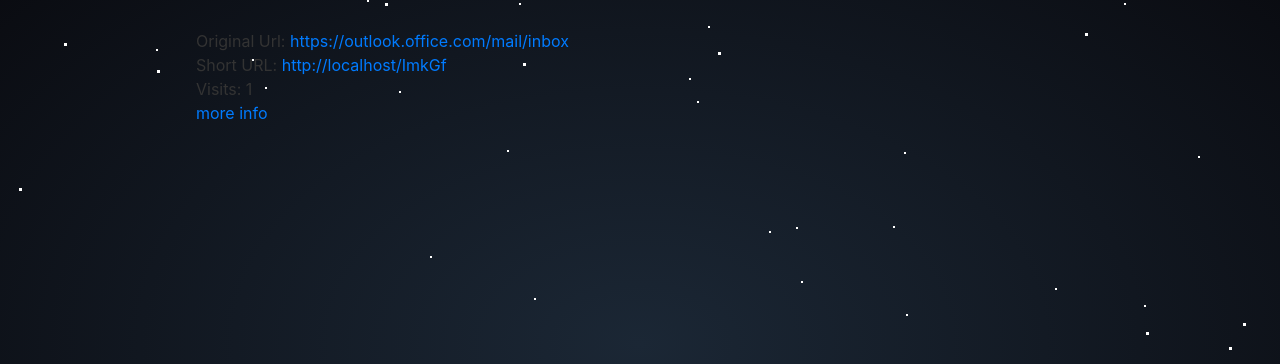
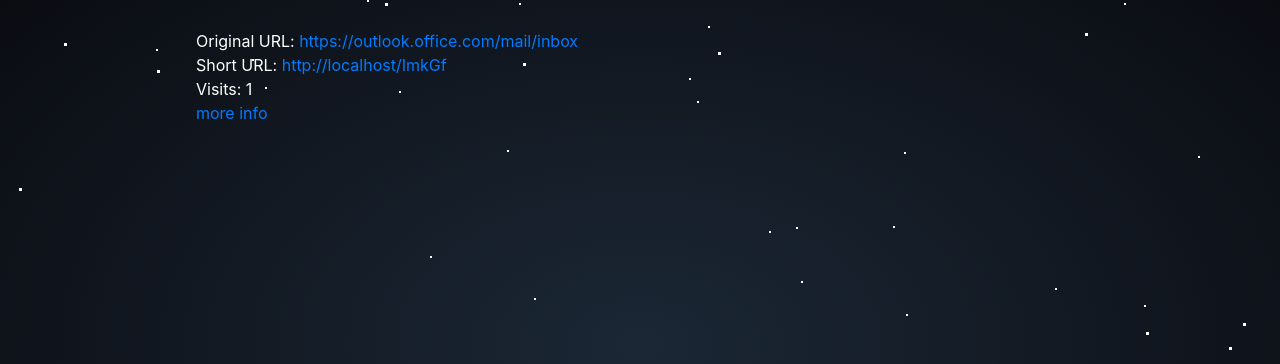
Before and after one commit to kjc1998/URL_Shortener, a Flask app: page /stats in a window 1280 px wide. Shown: the part 56-420 px from the top of the page. Run offline with Flask 2, Linux system fonts and the light colour scheme; a user stored in the database is signed in; data comes from the database, SQL or seed files in the repository; both versions use the stored data as it was after the commit; some libraries are stand-ins or nearby versions.

Commit message:
front end fixing

```diff
--- a/url_shortener/static/main.css
+++ b/url_shortener/static/main.css
@@ -9,7 +9,7 @@ h3,
 h4,
 h5,
 h6 {
-  color: #444444;
+  color: white;
 }
 
 .bg-steel {
@@ -32,7 +32,7 @@ h6 {
   background: #ffffff;
   padding: 10px 20px;
   border: 1px solid #dddddd;
-  border-radius: 3px;
+  border-radius: 10px;
   margin-bottom: 20px;
 }
 
--- a/url_shortener/templates/login.html
+++ b/url_shortener/templates/login.html
@@ -47,9 +47,9 @@
 
     </form>
 </div>
-<div class="border-top pt-3" style="display: flex; width: 500px; justify-content: center; margin: auto;">
+<div class="border-top-light pt-3" style="display: flex; width: 500px; justify-content: center; margin: auto;">
     <small class="text-muted" style="width: 80%; padding: 0px 20px;">
-        Don't have an account?<a class="ml-2" href="{{ url_for('app.register') }}">Register</a>
+        <mark style="color:white; background-color: transparent;">Don't have an account?</mark><a class="ml-2" href="{{ url_for('app.register') }}">Register</a>
     </small>
 </div>
 {% endblock content %}
--- a/url_shortener/templates/register.html
+++ b/url_shortener/templates/register.html
@@ -67,9 +67,9 @@
         </div>
     </form>
 </div>
-<div class="border-top pt-3" style="display: flex; width: 500px; justify-content: center; margin: auto;">
+<div class="border-top-light pt-3" style="display: flex; width: 500px; justify-content: center; margin: auto;">
     <small class="text-muted" style="width: 80%; padding: 0px 20px;">
-        Already have an account? <a class="ml-2" href="{{ url_for('app.login') }}">Sign In</a>
+        <mark style="color:white; background-color: transparent;">Already have an account?</mark><a class="ml-2" href="{{ url_for('app.login') }}">Sign In</a>
     </small>
 </div>
 {% endblock content %}
--- a/url_shortener/templates/stats.html
+++ b/url_shortener/templates/stats.html
@@ -2,12 +2,12 @@
 {% block content %}
 <div style="position:relative">
     {% for link in links %}
-    Original Url: <a href='{{ link.original_url }}'>{{ link.original_url }}</a>
+    <b style="color:white; font-weight: normal">Original URL:</b> <a href='{{ link.original_url }}'>{{ link.original_url }}</a>
     <br>
-    Short URL: <a href="{{ url_for('app.redirect_to_url', short_url=link.short_url, _external = True) }}">{{ url_for('app.redirect_to_url', short_url=link.short_url, _external = True) }}</a>
+    <b style="color:white; font-weight: normal">Short URL:</b> <a href="{{ url_for('app.redirect_to_url', short_url=link.short_url, _external = True) }}">{{ url_for('app.redirect_to_url', short_url=link.short_url, _external = True) }}</a>
 
     <br>
-    Visits: {{ link.visits }}
+    <b style="color:white; font-weight: normal">Visits: {{ link.visits }}</b>
     <br>
     <a href="{{ url_for('app.link_page', short = link.short_url) }}">more info</a>
     <br>
```
Also changed, not shown: url_shortener/templates/link_added.html (+5 -5 lines), url_shortener/db.sqlite3.
